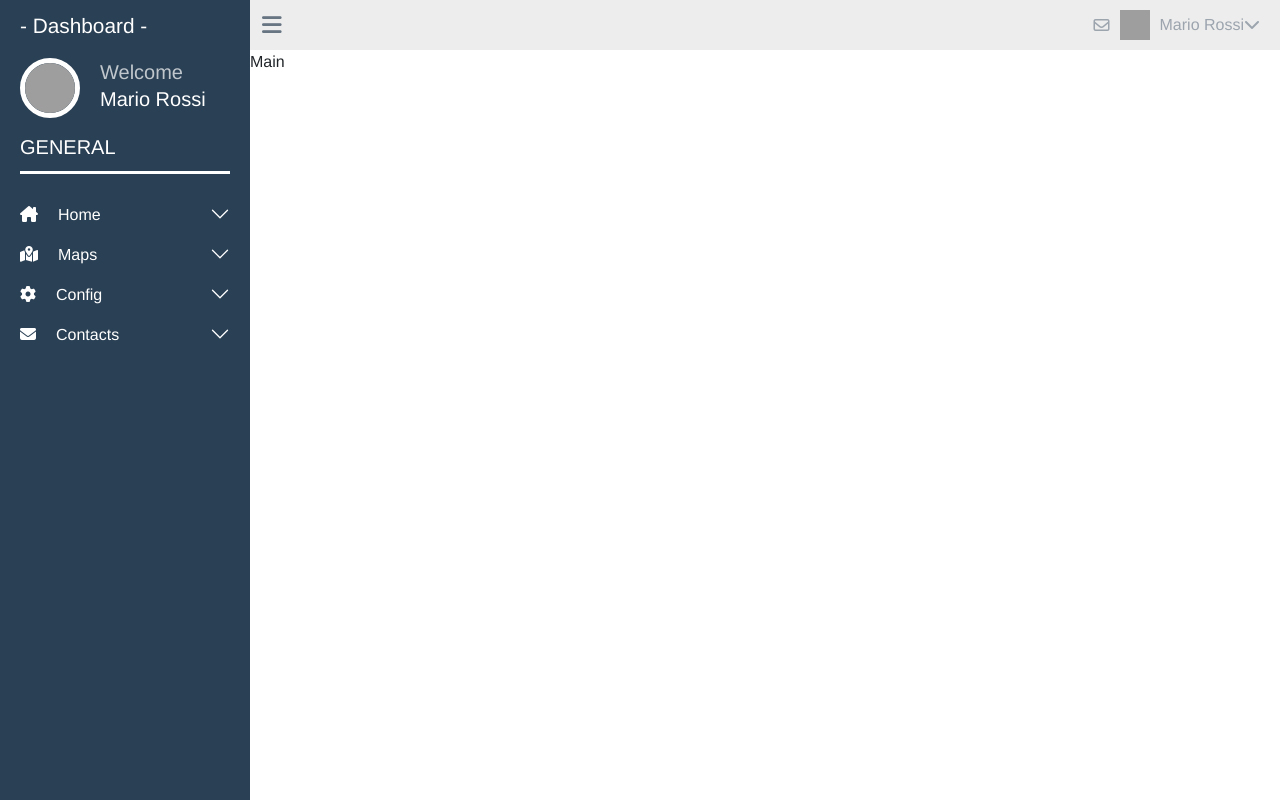
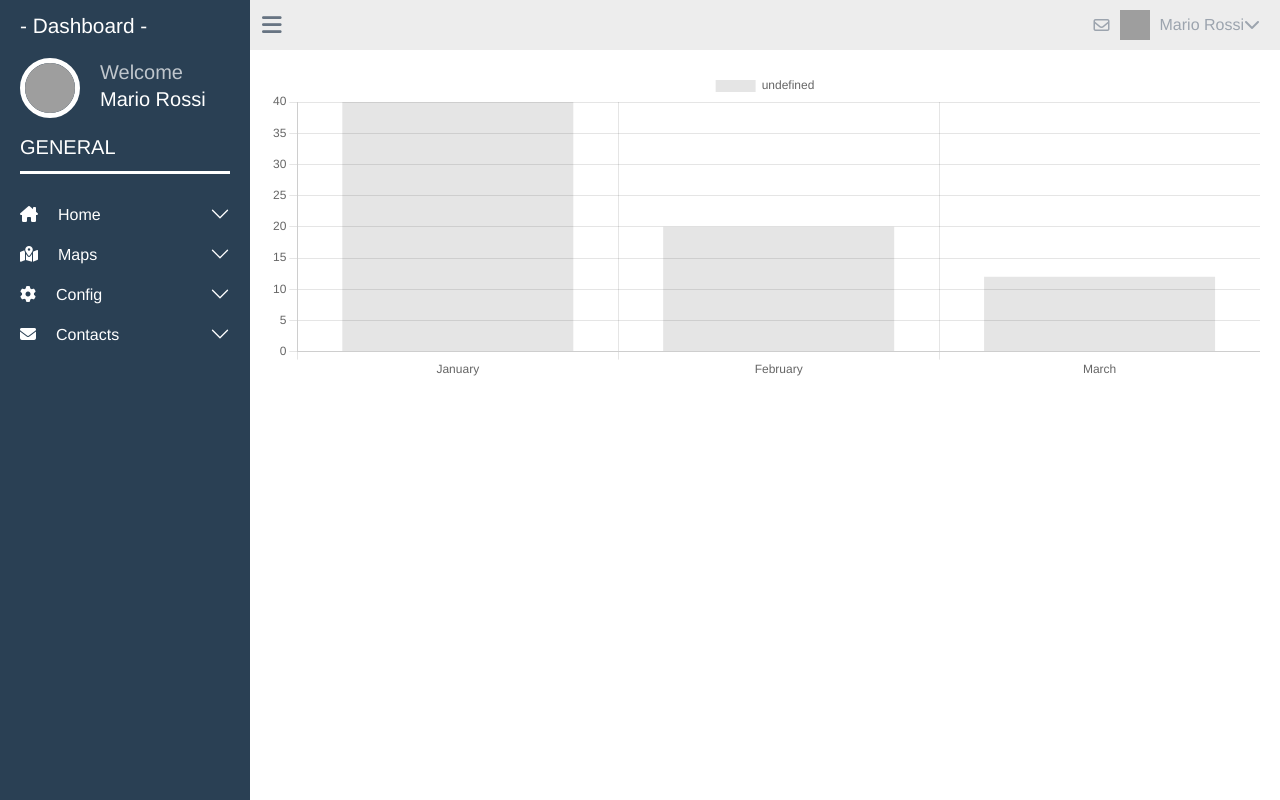
Before and after one commit to AlessandroCingolani/dashboard-vue, a Vue app: page / in a window 1280 px wide. Built offline with nearby package versions, Linux system fonts and the light colour scheme; grey boxes are pictures that could not be loaded.

Commit message:
[add]:chart

```diff
--- a/package.json
+++ b/package.json
@@ -11,8 +11,10 @@
     "axios": "^1.6.7",
     "bootstrap": "^5.3.2",
     "bootstrap-vue": "^2.23.1",
+    "chart.js": "^4.4.1",
     "core-js": "^3.8.3",
-    "vue": "^3.4.19"
+    "vue": "^3.4.19",
+    "vue-chartjs": "^5.3.0"
   },
   "devDependencies": {
     "@babel/core": "^7.12.16",
--- a/src/components/Main.vue
+++ b/src/components/Main.vue
@@ -1,17 +1,52 @@
 <script>
+import { Bar } from 'vue-chartjs'
+import { Chart as ChartJS, Title, Tooltip, Legend, BarElement, CategoryScale, LinearScale } from 'chart.js'
+
+ChartJS.register(Title, Tooltip, Legend, BarElement, CategoryScale, LinearScale)
+
 export default {
-  name:'MainComponent',
+  name: 'MainComponent',
+  components: { Bar },
+  data() {
+    return {
+      chartData: {
+        labels: [ 'January', 'February', 'March'],
+        datasets: [ { data: [40, 20, 12] } ]
+      },
+      chartOptions: {
+        maintainAspectRatio: false,
+        responsive: true
+      }
+    }
+  }
 }
 </script>
 
+<template>
+  <main>
+    <div class="main_container">
+      <div class="first">
+        <Bar
+          id="my-chart-id"
+          :options="chartOptions"
+          :data="chartData"
+        />
 
-<template>
-
-  <main>Main</main>
-
+      </div>
+    </div>
+  </main>
 </template>
 
 
-<style>
 
+<style lang="scss" scoped>
+  .main_container {
+    display: grid;
+    grid-template-columns: repeat(2,1fr);
+    grid-template-rows: 350px 350px 400px 350px;
+    .first {
+        padding: 20px;
+        grid-column: 1/ 3;
+      }
+  }
 </style>
```
Also changed, not shown: 1 other file (tests, documents, lock files or other folders).
